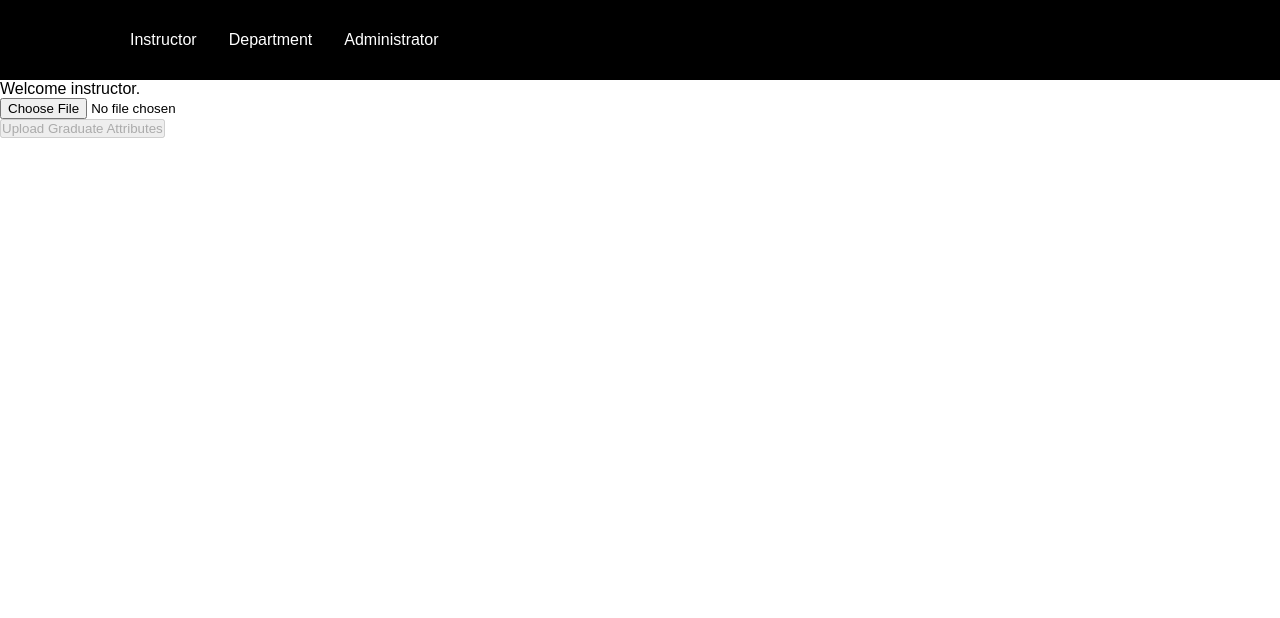
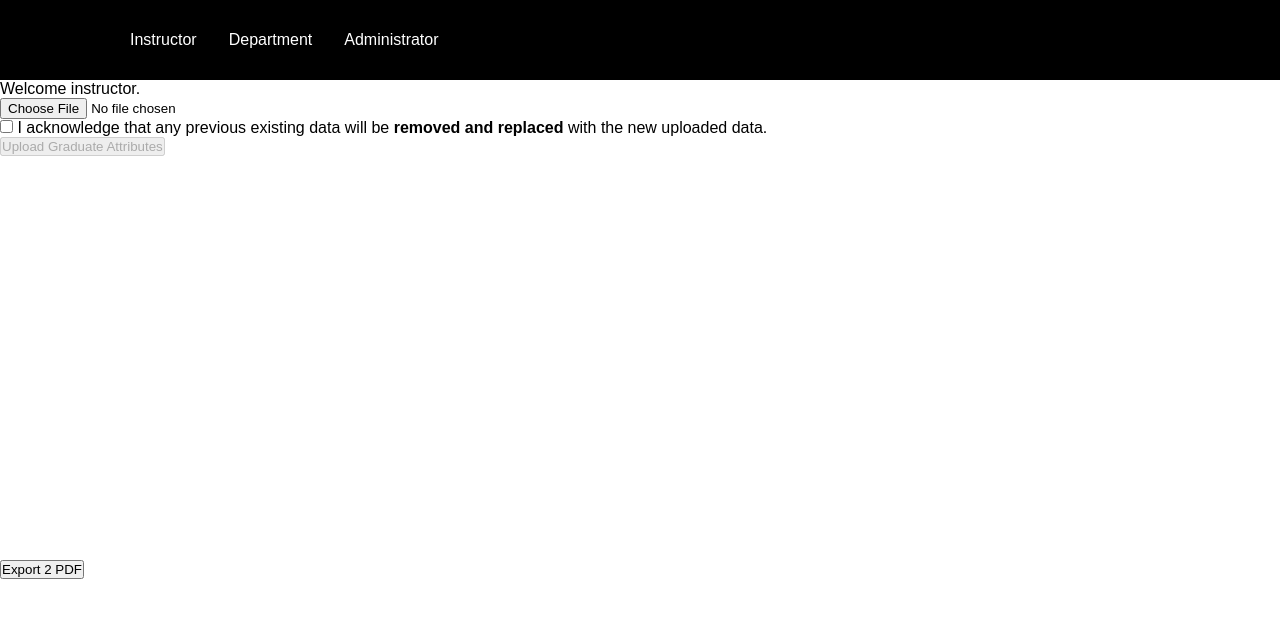
Before and after one commit to Imcool4789/graph-reporting-tool, a React (Create React App) app: page /instructor in a window 1280 px wide. Shown: the top 618 px of the page. Built offline with nearby package versions, Linux system fonts and the light colour scheme.

Commit message:
added confirmation dialog and chart to pdf features

```diff
--- a/package.json
+++ b/package.json
@@ -11,6 +11,8 @@
     "cors": "^2.8.5",
     "dotenv": "^10.0.0",
     "express": "^4.17.1",
+    "html2canvas": "^1.3.3",
+    "jspdf": "^2.4.0",
     "pg-promise": "^10.11.0",
     "react": "^17.0.2",
     "react-bootstrap": "^2.0.0-beta.6",
--- a/src/components/FileChooser/Instructor/index.js
+++ b/src/components/FileChooser/Instructor/index.js
@@ -1,18 +1,18 @@
 import * as XLSX from "xlsx";
 import React from "react";
 import * as Chart from "chart.js";
-import Bin from '../../../util/DataObjects/Bin';
-import Bins from '../../../util/DataObjects/Bins';
+import Bin from "../../../util/DataObjects/Bin";
+import Bins from "../../../util/DataObjects/Bins";
 import HelperFunctions from "../../../util/HelperFunctions";
+import html2canvas from "html2canvas";
+import pdfConverter from "jspdf";
 
 export default class InstructorFileChooser extends React.Component {
   constructor(props) {
     super(props);
     this.state = { excelData: {}, disabled: true, binData: {} };
-    this.chart={};
-  }
-  getState() {
-    this.grabData();
+    this.checked = false;
+    this.chart = {};
   }
   excelToJson(reader) {
     var fileData = reader.result;
@@ -24,7 +24,8 @@ export default class InstructorFileChooser extends React.Component {
       var rowString = JSON.stringify(rowObj);
       data[i] = rowString;
     }
-    this.setState({ excelData: data, disabled: false });
+    this.setState({ excelData: data });
+    this.buttonLogic();
   }
   csvToJson(reader) {
     var fileData = reader.result;
@@ -46,9 +47,22 @@ export default class InstructorFileChooser extends React.Component {
     }
     this.formatArray(result);
     data[0] = JSON.stringify(result);
-    console.log(data[0]);
-    this.setState({ excelData: data, disabled: false });
+    this.setState({ excelData: data });
+    this.buttonLogic();
   }
+  buttonLogic() {
+    if (this.state.excelData[0]!==undefined) {
+      let d = document.getElementById("error");
+      if (this.checked) {
+        this.setState({ disabled: false });
+        d.innerHTML = "";
+      } else {
+        d.innerHTML = "Please agree to the terms and conditions.";
+        this.setState({ disabled: true });
+      }
+    }
+  }
+
   formatArray(arr) {
     for (let i = 0; i < arr.length; i++) {
       delete arr[i]["First Name"];
@@ -127,7 +141,7 @@ export default class InstructorFileChooser extends React.Component {
     }
   }
   updateChart(event) {
-    if(this.chart instanceof Chart){
+    if (this.chart instanceof Chart) {
       this.chart.destroy();
     }
     const ctx = document.getElementById("myChart").getContext("2d");
@@ -152,12 +166,12 @@ export default class InstructorFileChooser extends React.Component {
       options: {
         maintainAspectRatio: false,
         legend: {
-          position: 'top',
+          position: "top",
         },
         title: {
           display: true,
           text: event.path[0].innerText,
-          position: 'bottom'
+          position: "bottom",
         },
         responsive: true,
         interaction: {
@@ -173,7 +187,7 @@ export default class InstructorFileChooser extends React.Component {
         },
       },
     };
-    this.chart= new Chart(ctx, config);
+    this.chart = new Chart(ctx, config);
   }
   findBins(data) {
     let dataBins = [];
@@ -210,16 +224,54 @@ export default class InstructorFileChooser extends React.Component {
     }
     return dataBins;
   }
+  convertToPdf(){
+    let chart=window.document.getElementById("myChart");
+    html2canvas(chart).then(canvas=>{
+      const img = canvas.toDataURL("image/png");
+      const pdf = new pdfConverter("l", "pt");
+      pdf.addImage(
+        img,
+        "png",
+        chart.offsetLeft,
+        chart.offsetTop,
+        chart.clientWidth,
+        chart.clientHeight
+      );
+      pdf.save("chart.pdf");
+    });
+  }
+  setCheck() {
+    this.checked = !this.checked;
+    this.buttonLogic();
+  }
+  getState() {
+    let r=window.confirm('Are you sure you wish to upload this spreadsheet?')
+    if (r){
+    this.grabData();
+    }
+  }
   render() {
     return (
       <div>
         <input type="file" onChange={this.loadFileXLSX.bind(this)} />
         <br />
+        <div>
+          <input type="checkbox" id="agree" onChange={this.setCheck.bind(this)} />
+          <label htmlFor="agree">
+            {" "}
+            I acknowledge that any previous existing data will be{" "}
+            <b>removed and replaced</b> with the new uploaded data.
+          </label>
+        </div>
         <button disabled={this.state.disabled} onClick={() => this.getState()}>
           Upload Graduate Attributes
         </button>
+        <div id="error"></div>
         <div id="buttonplaceholder"></div>
         <canvas id="myChart" width="400" height="400"></canvas>
+        <div>
+          <button onClick={(e) => this.convertToPdf(e)}>Export 2 PDF</button>
+        </div>
       </div>
     );
   }
```
Also changed, not shown: 1 other file (tests, documents, lock files or other folders).
